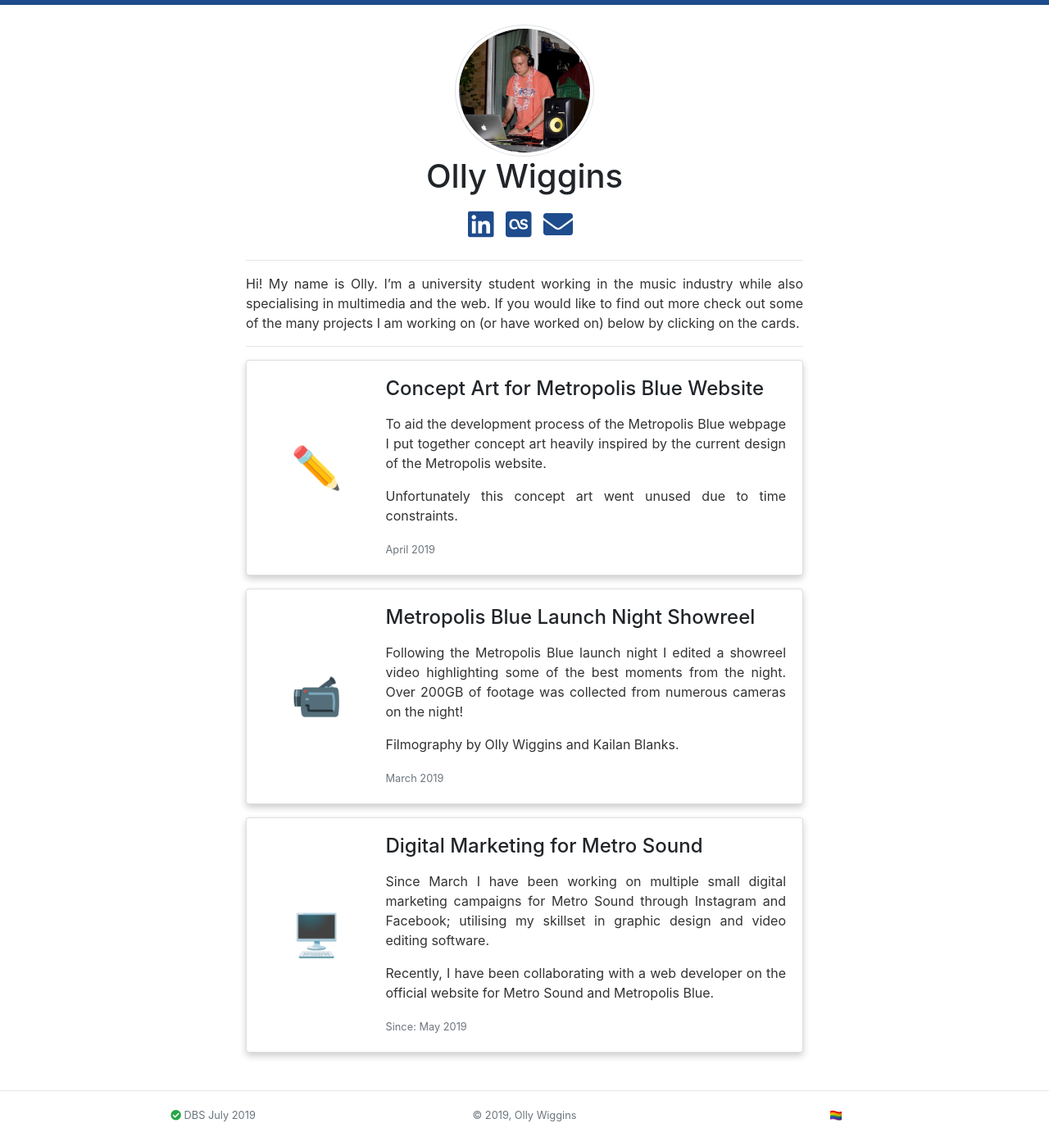
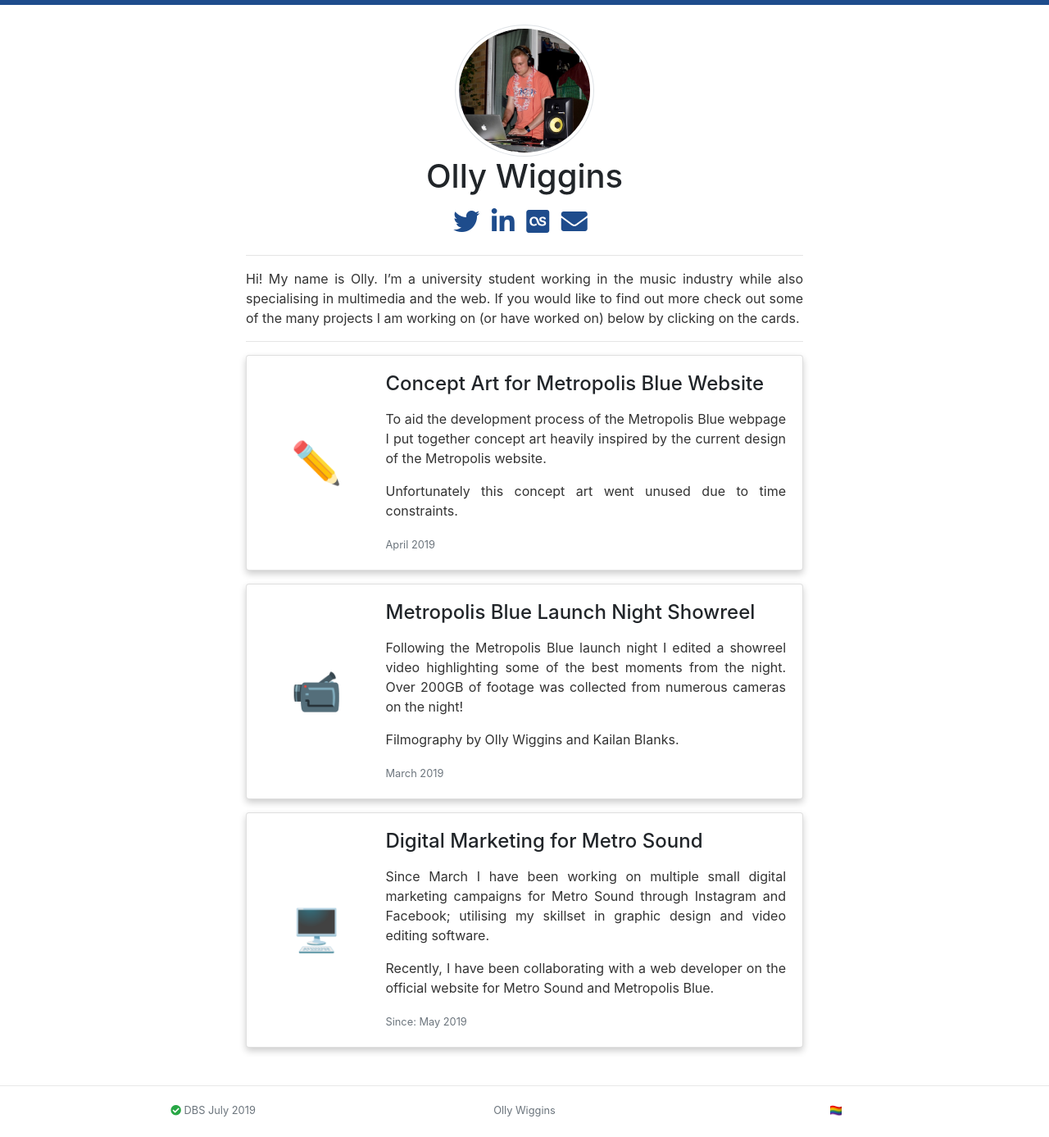
Before and after one commit to ollyy/ollyy.github.io, a Jekyll site: the page built from index.md, in a window 1280 px wide. Shown: the whole page at 82% size. Built offline with Jekyll 4.4.1, drawn with Linux system fonts in a browser that asks for light colours.

Commit message:
More tweaks to homepage

```diff
--- a/_config.yml
+++ b/_config.yml
@@ -5,8 +5,9 @@
 
 # generate social links in footer
 social:
-  linkedin: http://linkedin.com/in/olly/
-  lastfm: https://www.last.fm/user/ollyyj
+  linkedin: https://linkedin.com/in/olly/
+  lastfm: https://last.fm/user/ollyyj
+  twitter: https://twitter.com/ollyj_
 
 minima:
   date_format: "%b %-d, %Y"
--- a/_includes/footer.html
+++ b/_includes/footer.html
@@ -5,7 +5,7 @@
         <small class="text-muted"><i class="fas fa-check-circle text-success"></i> DBS {{ site.dbs }}</small>
       </div>
       <div class="col contents">
-        <small class="text-muted">© {{ site.time | date: '%Y' }}, Olly Wiggins</small>
+        <small class="text-muted">Olly Wiggins</small>
       </div>
       <div class="col contents">
         <small>🏳️‍🌈</small>
--- a/_layouts/default.html
+++ b/_layouts/default.html
@@ -10,7 +10,8 @@
         <img class="img-thumbnail rounded-circle img-fluid profile-img" src="/assets/img/profile.jpg">
         <h1 class="name">Olly Wiggins</h1>
         <div id="buttons">
-          <a class="button" href="{{ site.social.linkedin }}" target="_blank"><i class="fab fa-linkedin"></i></a>
+          <a class="button" href="{{ site.social.twitter }}" target="_blanl"><i class="fab fa-twitter"></i></a>
+          <a class="button" href="{{ site.social.linkedin }}" target="_blank"><i class="fab fa-linkedin-in"></i></a>
           <a class="button" href="{{ site.social.lastfm }}" target="_blank"><i class="fab fa-lastfm-square"></i></a>
           <a class="button" href="mailto:{{ site.email }}"><i class="fa fa-envelope"></i></a>
         </div>
--- a/_sass/minima/_layout.scss
+++ b/_sass/minima/_layout.scss
@@ -34,7 +34,7 @@
 
   .button {
     margin-right: 10px;
-    font-size: 36px;
+    font-size: 32px;
     color: $brand-color !important;
 
     :hover {
@@ -75,6 +75,7 @@
   }
   .col-9 {
     flex: 9;
+    order: 2;
     .card-body {
       padding-left: 0px;
     }
```
Also changed, not shown: 3 other files.
